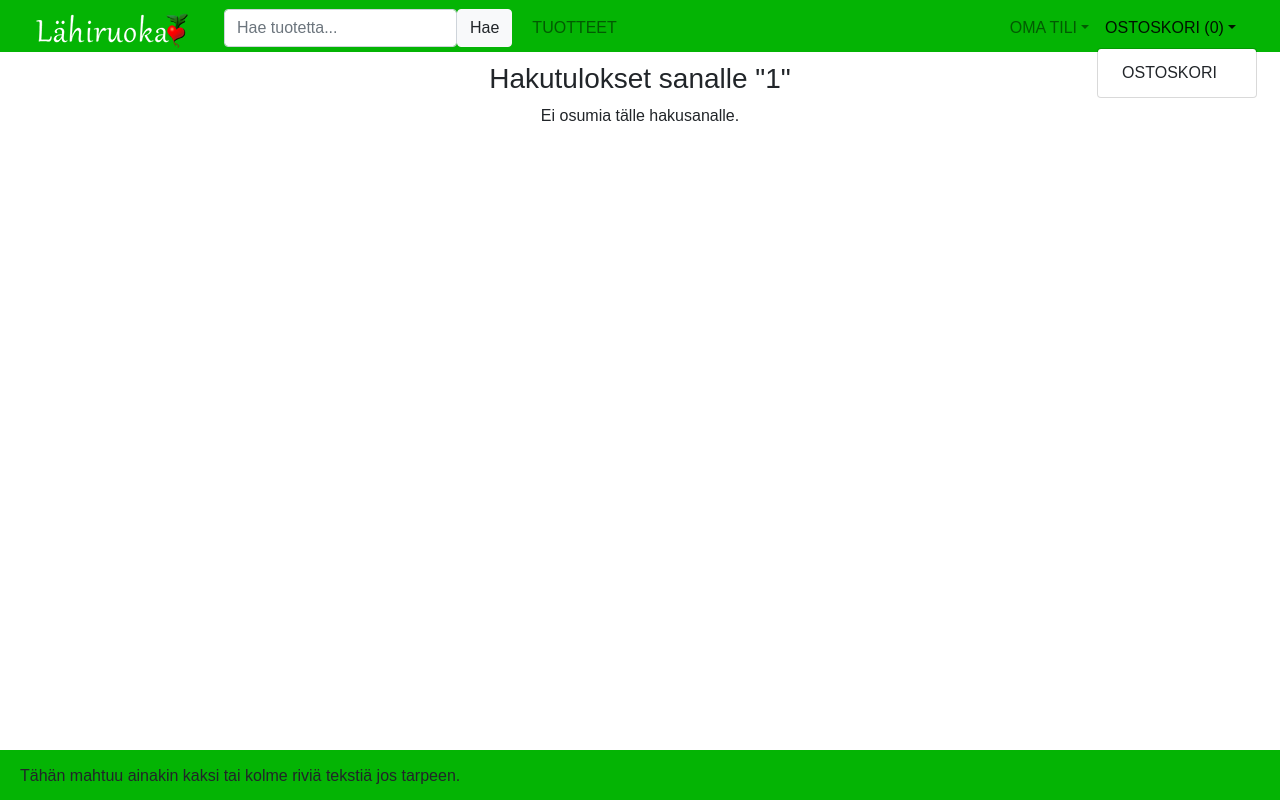
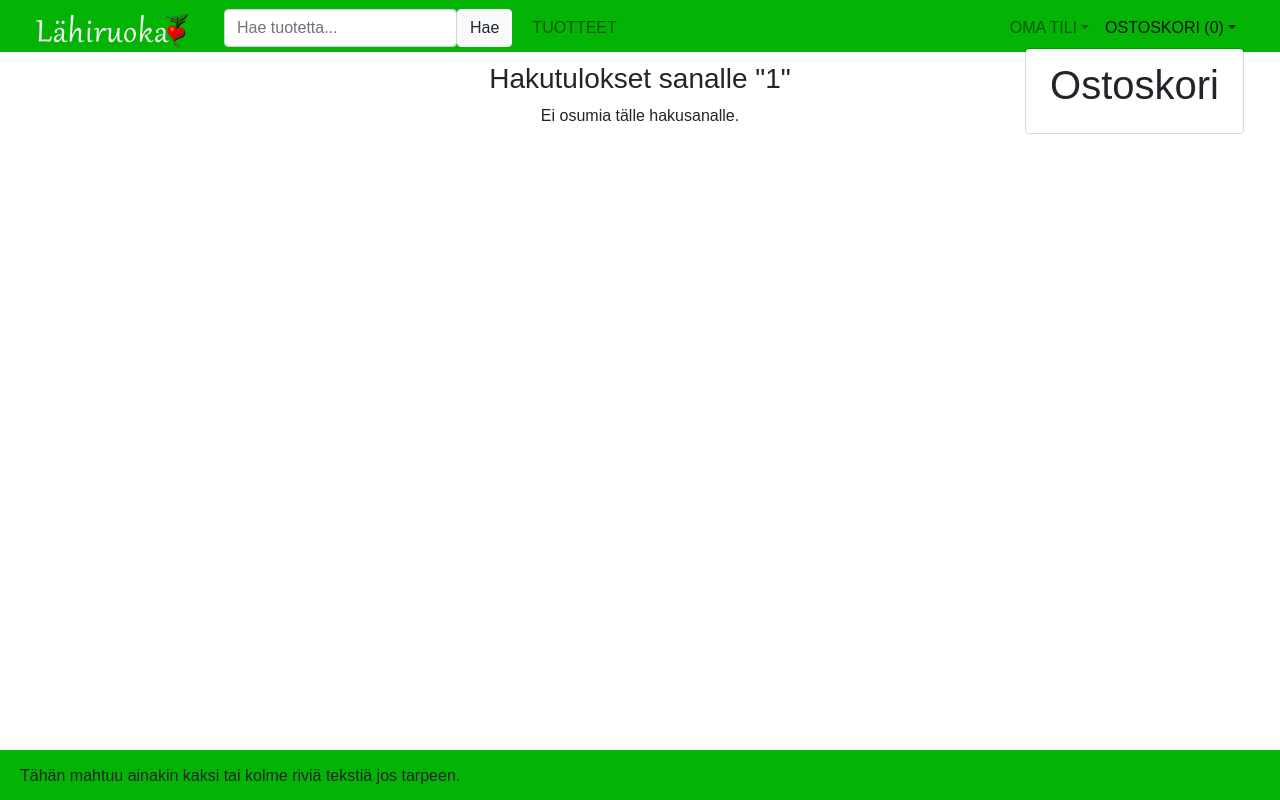
Before and after one commit to jnyste/lahiruoka, a React (Create React App) app in the folder frontend/: page /etsi/1 in a window 1280 px wide. Both pictures are taken after a click on the button "OSTOSKORI (0)". Built offline with nearby package versions, Linux system fonts and the light colour scheme; no server answers.

Commit message:
NavigationBar.js: Add ShoppingCart component and align dropdowns to right.
alignRight prevents text from disappearing.

```diff
--- a/frontend/src/NavigationBar.js
+++ b/frontend/src/NavigationBar.js
@@ -6,6 +6,7 @@ import { BrowserRouter as Link } from "react-router-dom";
 import Login from './Login';
 import logo2 from "./img/Perunapelto.jpg";
 import logo3 from "./img/wheat.jpeg";
+import ShoppingCart from './ShoppingCart';
 
 class NavigationBar extends Component {
 
@@ -44,12 +45,12 @@ class NavigationBar extends Component {
                       <Nav.Link className="navProducts" href="/tuotteet/" style={{paddingLeft:"20px"}}>TUOTTEET</Nav.Link>
                     </Nav>
                         <Nav className="ml-auto" style={{paddingRight:"20px"}}>
-                      <NavDropdown className="navAccount" title="OMA TILI" id="dropdown-menu-align-center">
+                      <NavDropdown className="navAccount" title="OMA TILI" id="dropdown-menu-align-center" alignRight >
                         {this.isLogged()}
                         <NavDropdown.Item>{<Login/>}</NavDropdown.Item>
                       </NavDropdown>
-                      <NavDropdown className="navShoppingcart" title="OSTOSKORI (0)" id="shoppingcartDropdown">
-                        <NavDropdown.Item href="/ostoskori/" >OSTOSKORI</NavDropdown.Item>
+                      <NavDropdown className="navShoppingcart" title="OSTOSKORI (0)" id="shoppingcartDropdown" alignRight >
+                        <NavDropdown.Item href="/ostoskori/">{<ShoppingCart/>}</NavDropdown.Item>
                       </NavDropdown>
                     </Nav>
                   </Navbar.Collapse>
```
